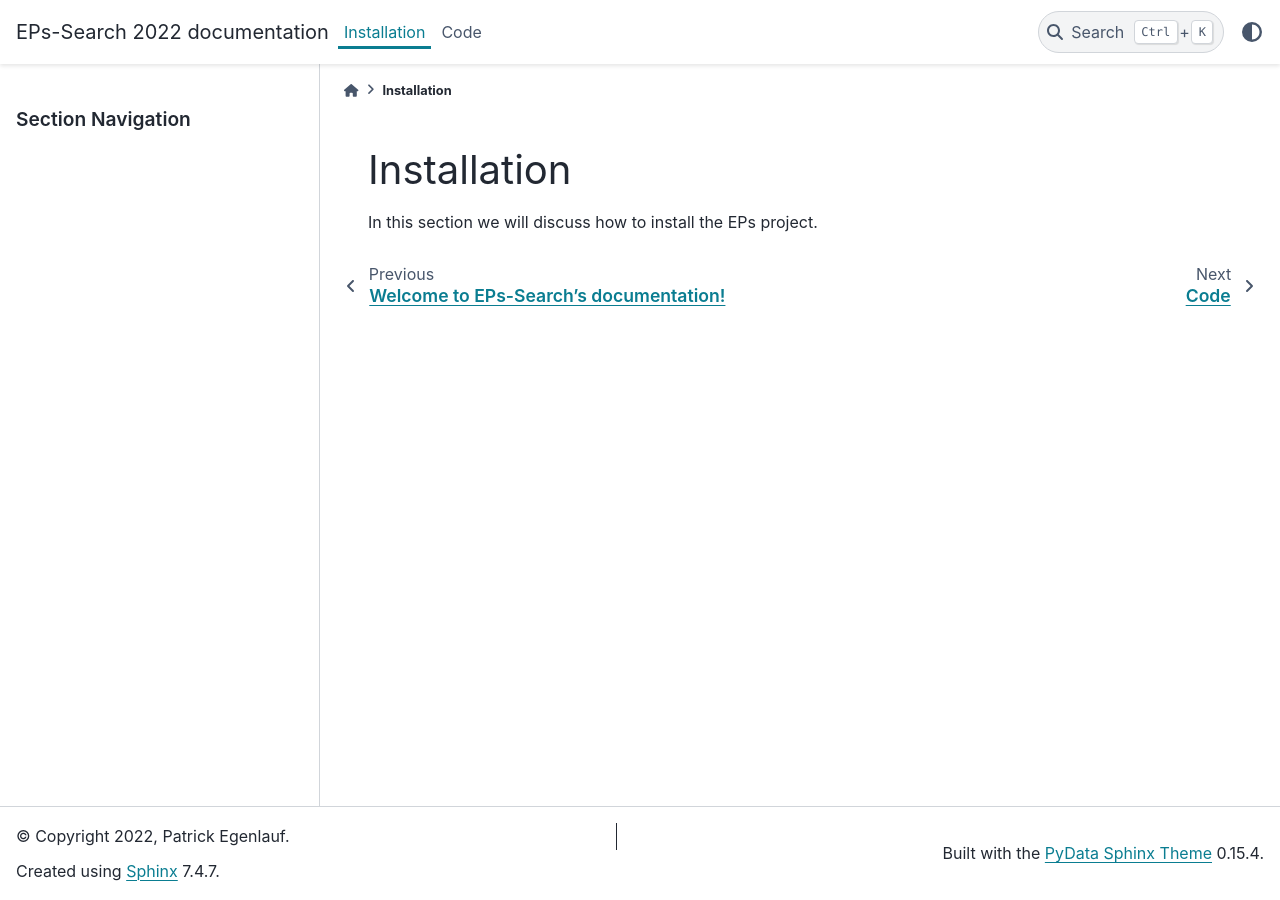
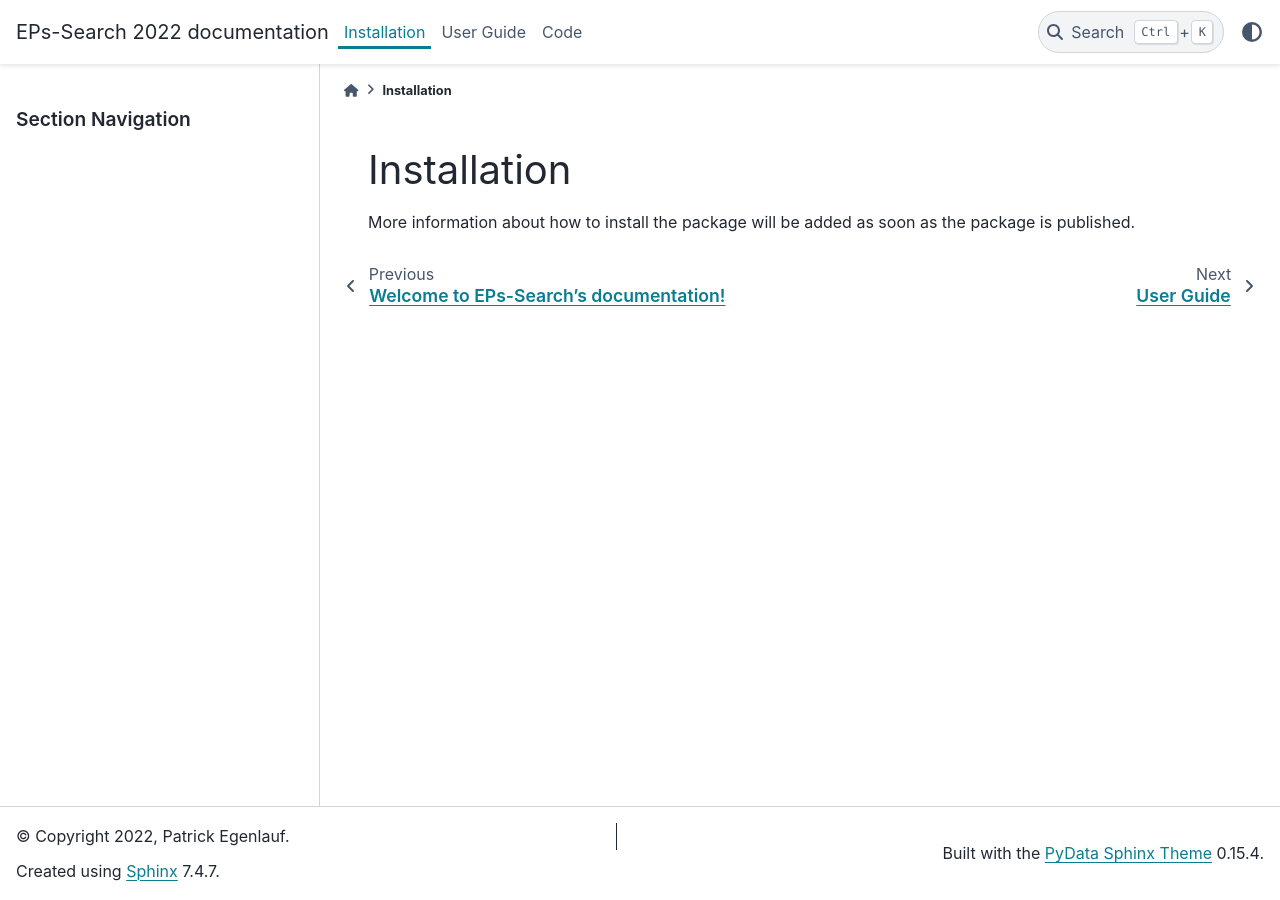
Before and after one commit to Search-for-EPs/Search-for-EPs, a Sphinx documentation site: the page built from docs/source/_pages/installation.rst, in a window 1280 px wide. Built offline with Sphinx 7.4.7 and the PyData theme 0.15.4, drawn with Linux system fonts in a browser that asks for light colours; pages that are not in the unit, such as notebooks, are missing from menus.

Commit message:
add docu to publish on gh-pages

```diff
--- a/docs/source/_pages/installation.rst
+++ b/docs/source/_pages/installation.rst
@@ -1,4 +1,4 @@
 Installation
 ============
 
-In this section we will discuss how to install the EPs project.
+More information about how to install the package will be added as soon as the package is published.
--- /dev/null
+++ b/docs/source/_pages/userguide.rst
@@ -0,0 +1,4 @@
+User Guide
+==========
+
+This section will give a short overview of the package.
--- a/docs/source/index.rst
+++ b/docs/source/index.rst
@@ -11,8 +11,7 @@ Welcome to EPs-Search's documentation!
    :caption: Contents:
 
    _pages/installation
-   _pages/theory
-   _pages/progress
+   _pages/userguide
    _pages/code
 
 
```
